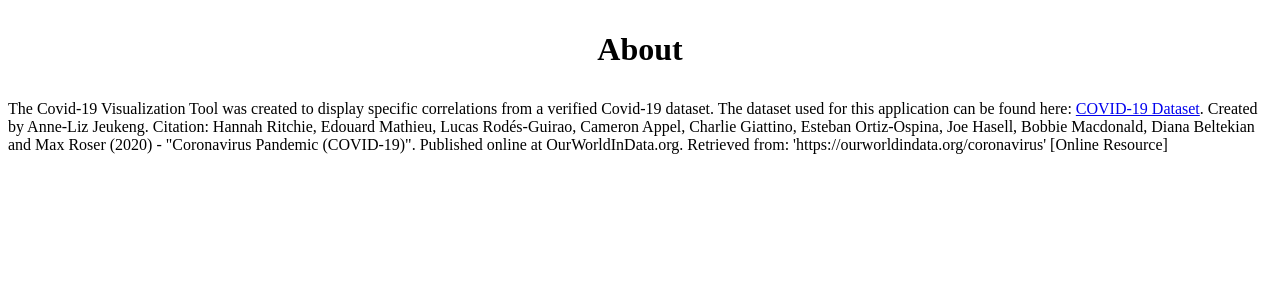
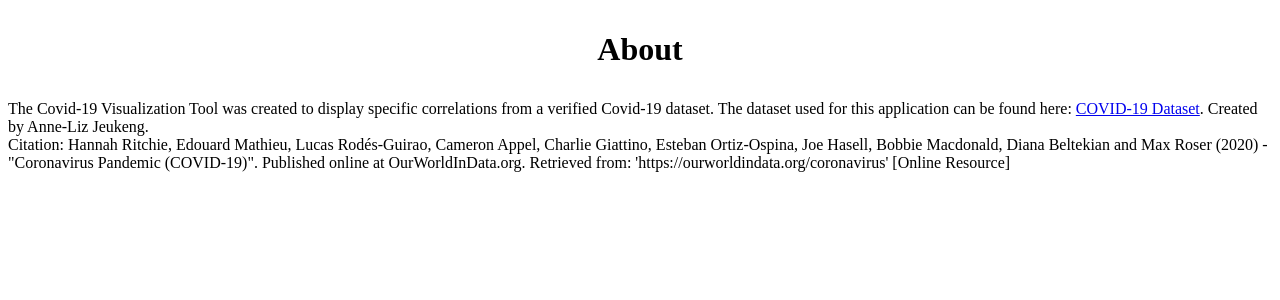
Before and after one commit to ajeukeng/gradproject, a Flask app: page /about in a window 1280 px wide. Shown: the part 54-354 px from the top of the page. Run offline with Flask 2, Linux system fonts and the light colour scheme.

Commit message:
updated some display info

```diff
--- a/src/covidVisualizationTool/app/templates/about.html
+++ b/src/covidVisualizationTool/app/templates/about.html
@@ -6,7 +6,7 @@
         The Covid-19 Visualization Tool was created to display specific correlations from a verified Covid-19
         dataset. The dataset used for this application can be found here:
         <a href =https://github.com/owid/covid-19-data> COVID-19 Dataset</a>.
-        Created by Anne-Liz Jeukeng.
+        Created by Anne-Liz Jeukeng. <br>
         Citation:
             Hannah Ritchie, Edouard Mathieu, Lucas Rodés-Guirao, Cameron Appel, Charlie Giattino,
         Esteban Ortiz-Ospina, Joe Hasell, Bobbie Macdonald, Diana Beltekian and Max Roser (2020) -
--- a/src/covidVisualizationTool/app/templates/base.html
+++ b/src/covidVisualizationTool/app/templates/base.html
@@ -18,7 +18,6 @@
   </button>
   <div class="dropdown-content" id="myDropdown">
         <a class="nav-link" href="{{ url_for('vaccinated_deaths') }}">Vaccinated, Boosted, and Deaths</a>
-        <a class="nav-link" href="{{ url_for('positive_rate_by_population_density') }}">Positivity Rate by Population Density</a>
         <a class="nav-link" href="{{ url_for('median_age_death_rate') }}">Death Rate and Median Age</a>
         <a class="nav-link" href="{{ url_for('positive_rate_for_total_tests') }}">Positivity Rate and Total Tests</a>
         <a class="nav-link" href="{{ url_for('icu_patients_vaccinations') }}">ICU Patients and Vaccinations</a>
```
